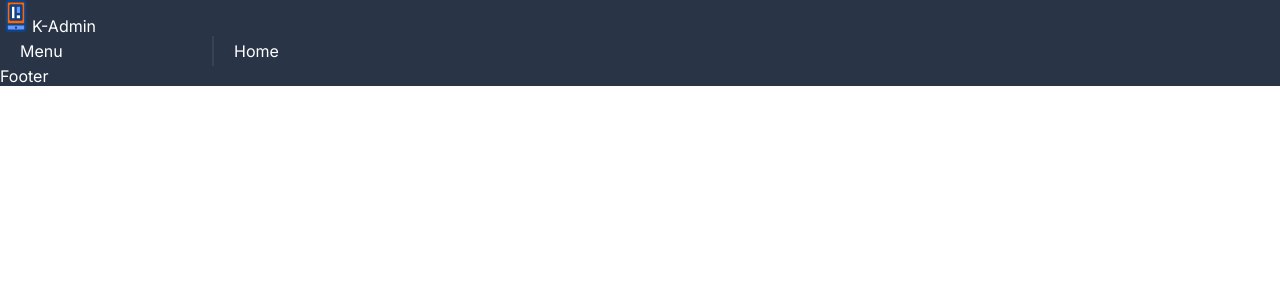
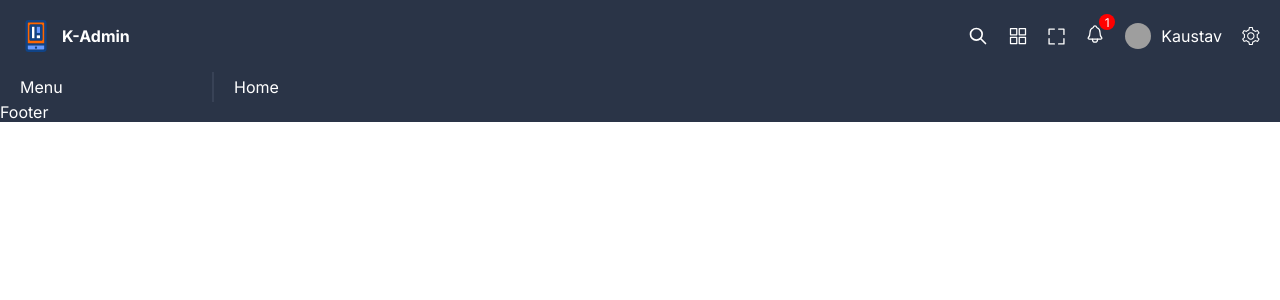
Before and after one commit to Kaustav-Bhattacharya/admin-ui, a React (Vite) app: page / in a window 1280 px wide. Shown: the top 300 px of the page. Built offline with nearby package versions, Linux system fonts and the light colour scheme; grey boxes are pictures that could not be loaded.

Commit message:
navbar created

```diff
--- a/src/components/navbar/NavBar.tsx
+++ b/src/components/navbar/NavBar.tsx
@@ -1,14 +1,31 @@
-import './navbar.scss'
+import "./navbar.scss"
 
 const NavBar = () => {
-  return <div className="navbar">
-    <div className="logo">
-      <img src="logo.svg" alt="logo" />
-      <span>K-Admin</span>
+  return (
+    <div className="navbar">
+      <div className="logo">
+        <img src="logo.svg" alt="logo" />
+        <span>K-Admin</span>
+      </div>
+      <div className="icons">
+        <img src="/search.svg" alt="" className="icons" />
+        <img src="/app.svg" alt="" className="icons" />
+        <img src="/expand.svg" alt="" className="icons" />
+        <div className="notification">
+          <img src="/notifications.svg" alt="" />
+          <span>1</span>
+        </div>
+        <div className="user">
+          <img
+            src="https://www.pngmart.com/files/21/Admin-Profile-Vector-PNG-Image.png"
+            alt=""
+          />
+          <span>Kaustav</span>
+        </div>
+        <img src="settings.svg" alt="" className="icons" />
+      </div>
     </div>
-    <div className="icons"></div>
-  </div>
-
+  )
 }
 
 export { NavBar }
--- a/src/components/navbar/navbar.scss
+++ b/src/components/navbar/navbar.scss
@@ -1,3 +1,54 @@
-.navbar{
+.navbar {
+    width: 100%;
+    padding: 20px;
+    display: flex;
+    flex-direction: row;
+    align-items: center;
+    justify-content: space-between;
 
+    .logo {
+        display: flex;
+        align-items: center;
+        font-weight: bold;
+        gap: 10px;
+    }
+
+    .icons {
+        display: flex;
+        align-items: center;
+        gap: 20px;
+
+
+        .notification {
+            position: relative;
+
+            span {
+                background: red;
+                color: white;
+                width: 16px;
+                height: 16px;
+                border-radius: 50%;
+                position: absolute;
+                top: -10px;
+                right: -10px;
+                display: flex;
+                justify-content: center;
+                align-items: center;
+                font-size: 12px;
+            }
+        }
+
+        .user {
+            display: flex;
+            align-items: center;
+            gap: 10px;
+
+            img {
+                width: 26px;
+                height: 26px;
+                border-radius: 50%;
+                object-fit: cover;
+            }
+        }
+    }
 }
```
